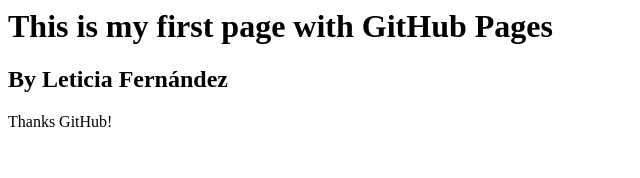
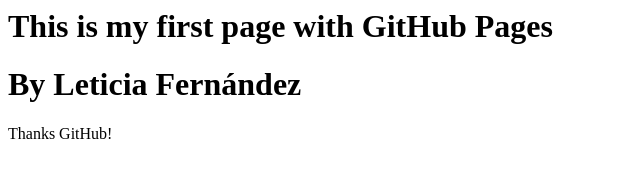
Before and after one commit to Leticienta/Repo_MIT, a plain HTML site: page index.html in a window 1280 px wide. Shown: the whole page, without its empty margins (0-640 px from the left). Drawn offline with Linux system fonts and the light colour scheme.

Commit message:
Update index.html

```diff
--- a/index.html
+++ b/index.html
@@ -1,5 +1,5 @@
 <html>
 <h1> This is my first page with GitHub Pages </h1>
-<h2> By Leticia Fernández </h2>
+<h1> By Leticia Fernández </h1>
 <p>Thanks GitHub!</p>
 </html>
```
